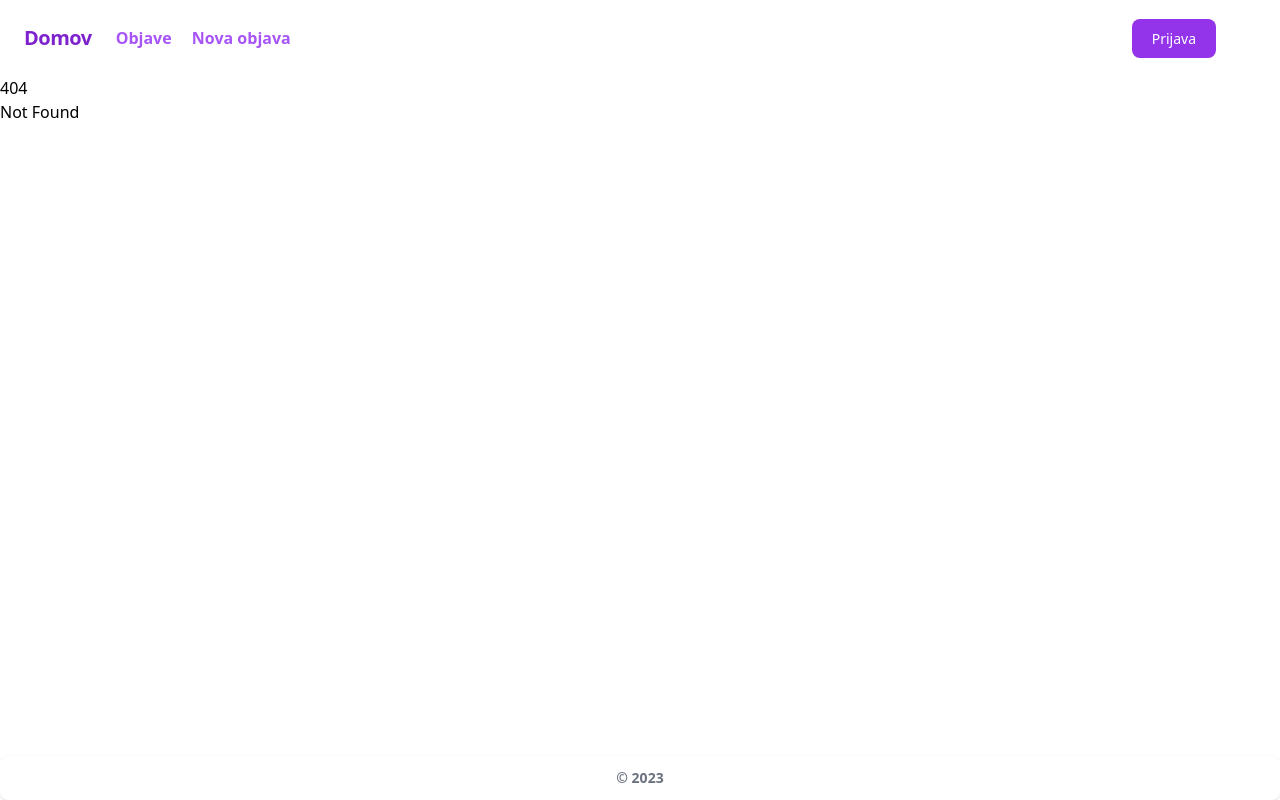
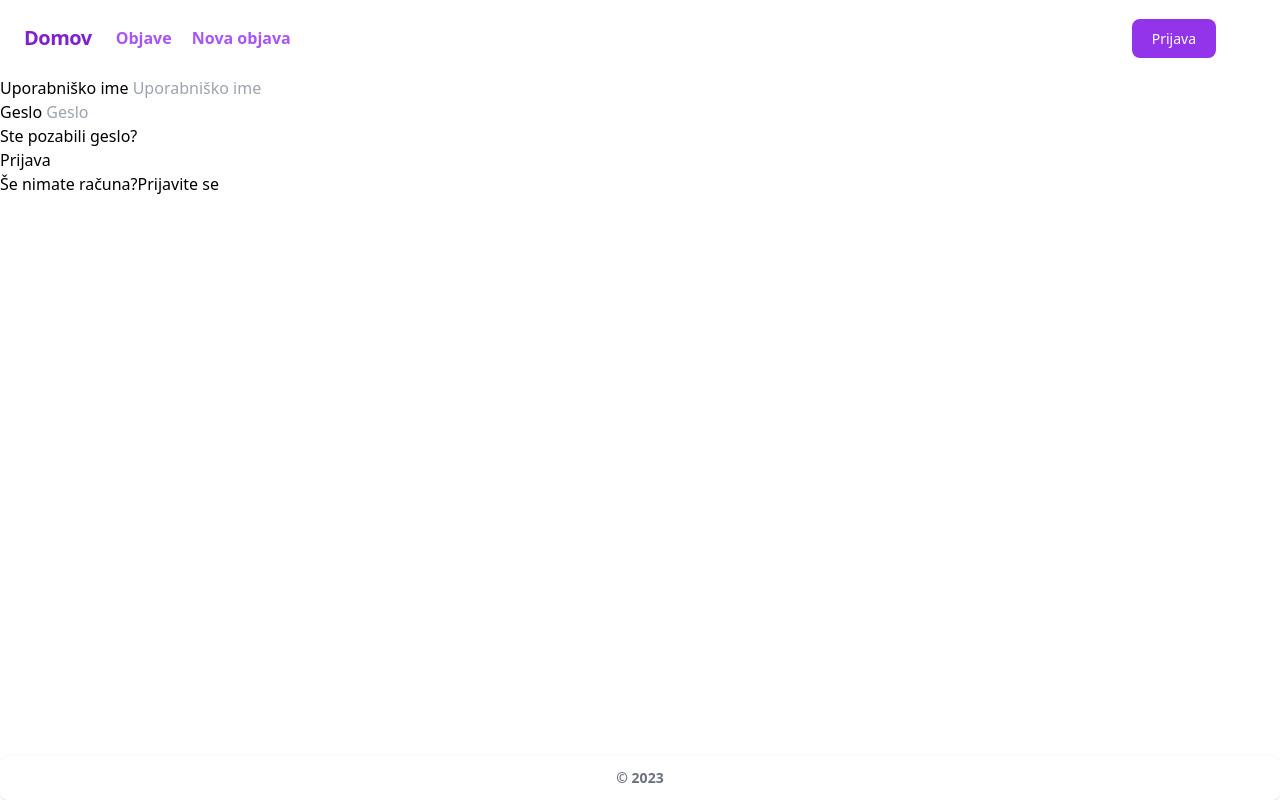
Before and after one commit to SarugaAlen/Blog-app, a SvelteKit app in the folder frontend/my-app/: page /login in a window 1280 px wide. Before the commit this address had no page. Built offline with nearby package versions, Linux system fonts and the light colour scheme.

Commit message:
Started working on login and signup forms

```diff
--- /dev/null
+++ b/frontend/my-app/src/lib/components/login/Login.svelte
@@ -0,0 +1,25 @@
+<script>
+
+</script>
+
+<div>
+    <form>
+        <div>
+            <label for="username">Uporabniško ime</label>
+            <input type="text" id="username" name="username" placeholder="Uporabniško ime" required>
+        </div>
+        <div>
+            <label for="password">Geslo</label>
+            <input type="password" id="password" name="password" placeholder="Geslo" required>
+        </div>
+        <div>
+            <p>Ste pozabili geslo?</p>
+        </div>
+        <div>
+            <button type="submit">Prijava</button>
+        </div>
+        <div>
+            <p>Še nimate računa?<span>Prijavite se</span></p>
+        </div>
+    </form>
+</div>
--- a/frontend/my-app/src/routes/+layout.svelte
+++ b/frontend/my-app/src/routes/+layout.svelte
@@ -13,7 +13,7 @@
 					<h2 class="block mt-4 lg:inline-block lg:mt-0 text-purple-500 hover:text-purple-800 mr-4"><a href="/posts">Objave</a></h2>
                   <h2 class="block mt-4 lg:inline-block lg:mt-0 text-purple-500 hover:text-purple-800 mr-4"><a href="/new">Nova objava</a></h2>
                 </div>
-                <h2 class="block mt-4 ml-auto lg:inline-block lg:mt-0 text-purple-500 hover:text-purple-800 mr-8"><a href="/" class="text-white bg-purple-600 hover:bg-purple-700 focus:ring-4 focus:ring-purple-500 font-medium rounded-lg text-sm px-5 py-2.5 mr-2 mb-2 dark:bg-blue-600 dark:hover:bg-blue-700 focus:outline-none dark:focus:ring-blue-800">Prijava</a></h2>
+                <h2 class="block mt-4 ml-auto lg:inline-block lg:mt-0 text-purple-500 hover:text-purple-800 mr-8"><a href="/login" class="text-white bg-purple-600 hover:bg-purple-700 focus:ring-4 focus:ring-purple-500 font-medium rounded-lg text-sm px-5 py-2.5 mr-2 mb-2 dark:bg-blue-600 dark:hover:bg-blue-700 focus:outline-none dark:focus:ring-blue-800">Prijava</a></h2>
               </div>
 		</nav>
 	</header>
--- /dev/null
+++ b/frontend/my-app/src/routes/login/+page.svelte
@@ -0,0 +1,8 @@
+<script>
+    import Login from '$lib/components/login/Login.svelte';
+</script>
+
+
+<main>
+    <Login />
+</main>
```
Also changed, not shown: frontend/my-app/src/lib/components/signup/SignUp.svelte (added), frontend/my-app/src/routes/login/+page.js (added).
